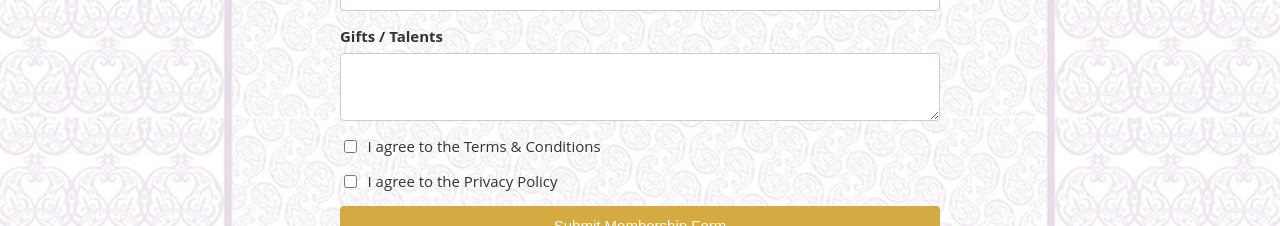
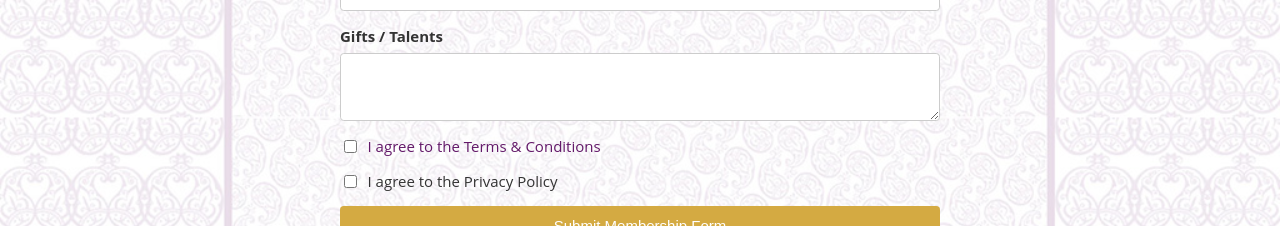
Before and after one commit to Melor-IT/mantleofpraise, a React (Create React App) app: page /join-us in a window 1280 px wide. Shown: the part 1320-1546 px from the top of the page. Built offline with nearby package versions, Linux system fonts and the light colour scheme.

Commit message:
Terms & Conditions

```diff
--- a/src/i18n/en.js
+++ b/src/i18n/en.js
@@ -7,7 +7,7 @@ const messages = {
   aboutUs: 'About Us',
   visitingAddressTitle: 'Visiting Address',
   mailingAddressTitle: 'Mailing Address',
-  chamberOfCommerceTitle: 'Chamber of Commerce (KVK)',
+  chamberOfCommerceTitle: 'Chamber of Commerce',
   servicesTitle: 'Services',
   servicesText:
     'Every first and third Sunday of the month, church services take place on location. On Sundays without a physical gathering, the services will be held via Zoom.',
--- a/src/i18n/nl.js
+++ b/src/i18n/nl.js
@@ -8,7 +8,7 @@ const messages = {
   contact: 'Contact',
   visitingAddressTitle: 'Bezoekadres',
   mailingAddressTitle: 'Postadres',
-  chamberOfCommerceTitle: 'Kamer van Koophandel (KVK)',
+  chamberOfCommerceTitle: 'Kamer van Koophandel',
   servicesTitle: 'Diensten',
   servicesText:
     'Elke eerste en derde zondag van de maand vinden de kerkdiensten op locatie plaats. Op zondagen zonder fysieke bijeenkomst worden de diensten via Zoom gehouden.',
--- a/src/pages/JoinUsPage.js
+++ b/src/pages/JoinUsPage.js
@@ -42,10 +42,10 @@ export default function JoinUs() {
     });
 
     if (response.ok) {
-    alert("Message sent!");
-  } else {
-    alert("Failed to send message.");
-  }
+      alert('Message sent!');
+    } else {
+      alert('Failed to send message.');
+    }
   };
 
   return (
@@ -62,8 +62,10 @@ export default function JoinUs() {
           </h1>
 
           <h3 style={{ marginTop: '2rem' }}>
-   {          formatMessage({
-              id: 'joinUsText', defaultMessage: 'And let us consider how we may spur one another on toward love and good deeds, not giving up meeting together, as some are in the habit of doing, but encouraging one another—and all the more as you see the Day approaching.'
+            {formatMessage({
+              id: 'joinUsText',
+              defaultMessage:
+                'And let us consider how we may spur one another on toward love and good deeds, not giving up meeting together, as some are in the habit of doing, but encouraging one another—and all the more as you see the Day approaching.'
             })}
           </h3>
           <h3>
@@ -113,12 +115,24 @@ export default function JoinUs() {
 
             <label>
               <span className="title">{formatMessage({ id: 'phone' })}</span>
-              <input type="tel" name="phone" value={formData.phone} onChange={handleChange} />
+              <input
+                type="tel"
+                name="phone"
+                value={formData.phone}
+                onChange={handleChange}
+                required
+              />
             </label>
 
             <label>
               <span className="title">{formatMessage({ id: 'city' })}</span>
-              <input type="text" name="city" value={formData.city} onChange={handleChange} />
+              <input
+                type="text"
+                name="city"
+                value={formData.city}
+                onChange={handleChange}
+                required
+              />
             </label>
 
             <label>
@@ -129,12 +143,19 @@ export default function JoinUs() {
                 value={formData.church}
                 onChange={handleChange}
                 className="w-full border rounded p-2"
+                required
               />
             </label>
 
             <label>
               <span className="title">{formatMessage({ id: 'pastor' })}</span>
-              <input type="text" name="pastor" value={formData.pastor} onChange={handleChange} />
+              <input
+                type="text"
+                name="pastor"
+                value={formData.pastor}
+                onChange={handleChange}
+                required
+              />
             </label>
 
             <label>
@@ -143,7 +164,7 @@ export default function JoinUs() {
                 name="gifts"
                 value={formData.gifts}
                 onChange={handleChange}
-                rows="3"></textarea>
+                rows="3"></textarea>{' '}
             </label>
 
             <label className="checkbox">
@@ -152,8 +173,15 @@ export default function JoinUs() {
                 name="agreeTerms"
                 checked={formData.agreeTerms}
                 onChange={handleChange}
+                required
               />
-              <span>{formatMessage({ id: 'agreeTerms' })}</span>
+              <span>
+                <a href="../../pdf/termsFa.pdf"
+                target="_blank"
+                rel="noopener noreferrer">
+                  {formatMessage({ id: 'agreeTerms' })}
+                </a>{' '}
+              </span>
             </label>
 
             <label className="checkbox">
@@ -162,6 +190,7 @@ export default function JoinUs() {
                 name="agreePrivacy"
                 checked={formData.agreePrivacy}
                 onChange={handleChange}
+                required
               />
               <span>{formatMessage({ id: 'agreePrivacy' })}</span>
             </label>
--- a/src/style/main.scss
+++ b/src/style/main.scss
@@ -412,6 +412,11 @@ footer {
         width: auto;
         flex: 0 1 auto;
       }
+
+      a {
+        text-decoration: none;
+        color: var(--secondary-color);
+      }
     }
   }
 
```
Also changed, not shown: 1 other file (tests, documents, lock files or other folders).
